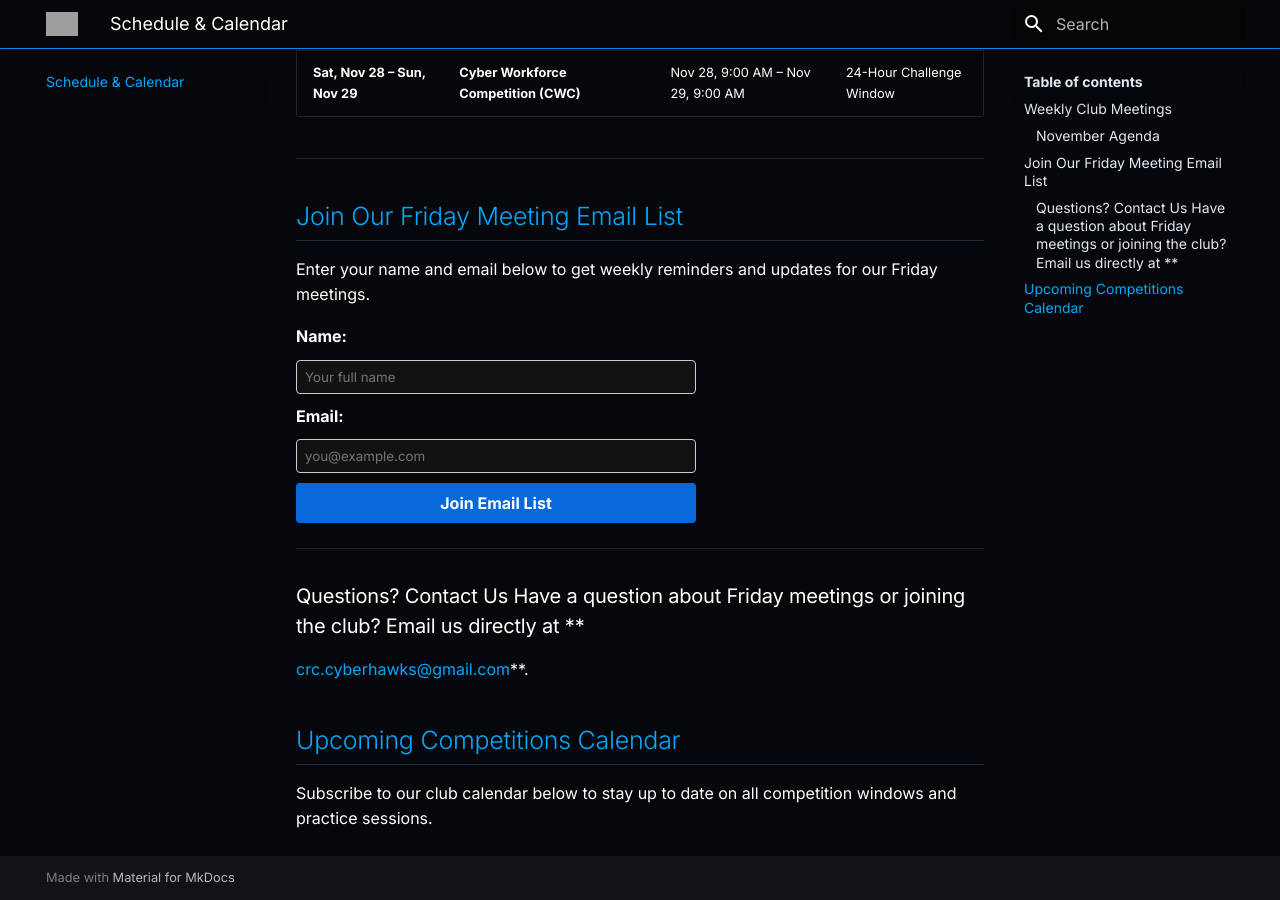
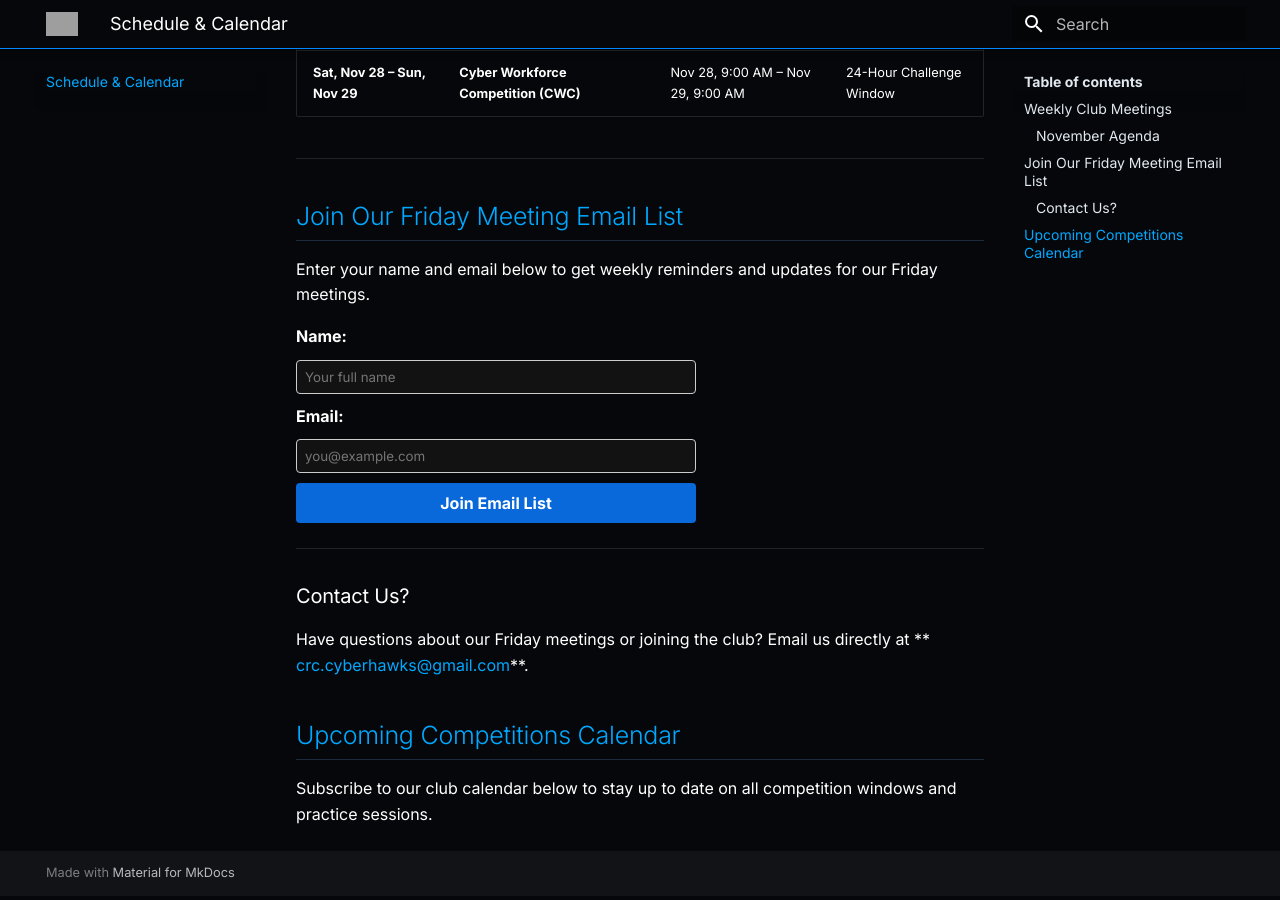
Before and after one commit to CRC-CyberHawks/crc.cyberhawks, an MkDocs documentation site: the page built from docs/schedule.md, in a window 1280 px wide and 900 px high, scrolled down 631 px. Built offline with MkDocs 1.6.1 and Material for MkDocs 9.7.7, drawn with Linux system fonts in a browser that asks for light colours; grey boxes are pictures that could not be loaded.

Commit message:
Update contact section in schedule documentation

```diff
--- a/docs/schedule.md
+++ b/docs/schedule.md
@@ -33,7 +33,8 @@ Enter your name and email below to get weekly reminders and updates for our Frid
 </form>
 
 ---
-### Questions? Contact Us Have a question about Friday meetings or joining the club? Email us directly at **
+### Contact Us?
+Have questions about our Friday meetings or joining the club? Email us directly at **
 [crc.cyberhawks@gmail.com](mailto:crcr.cyberhawks@gmail.com)**.
 
 
```
